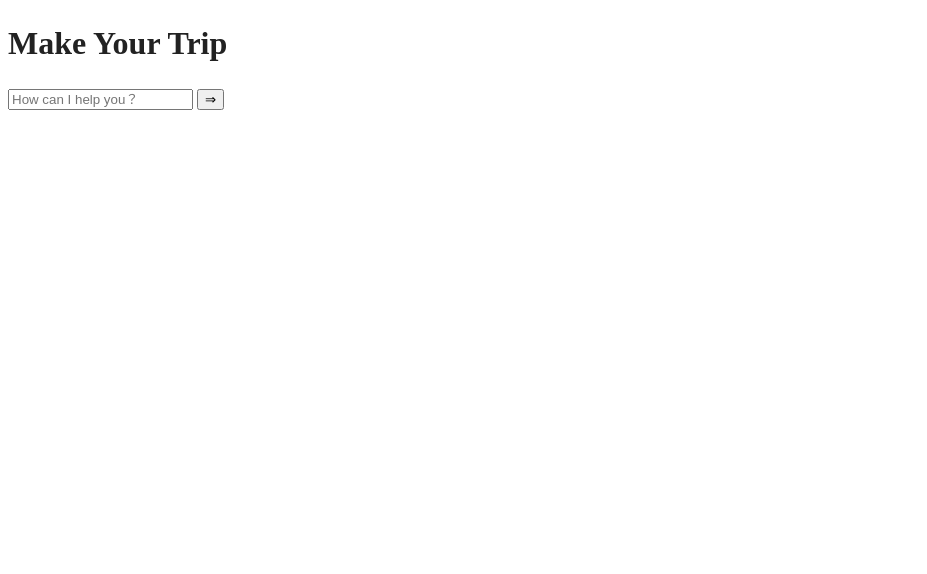
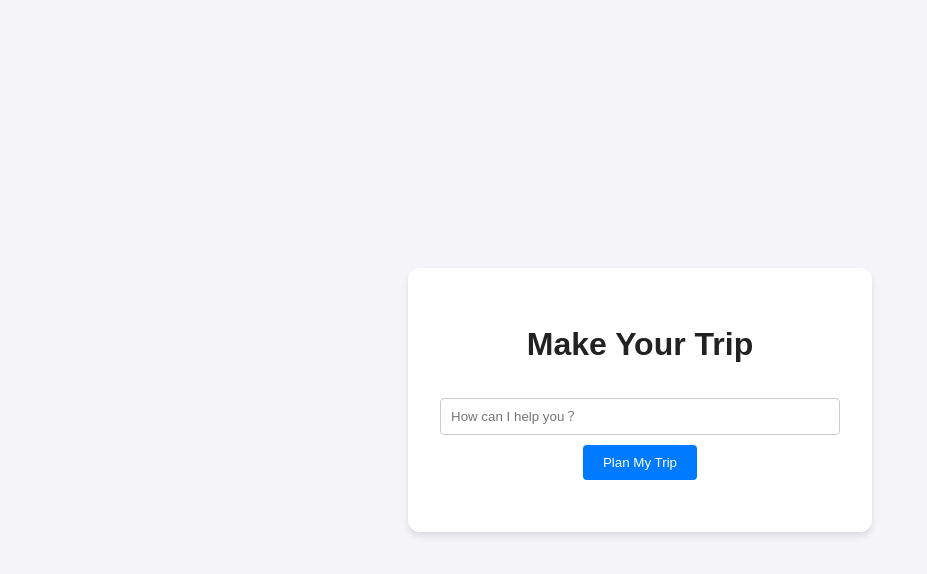
Before and after one commit to harena-222/tripweave, a website built with webpack: page dist/index.html in a window 1280 px wide. Shown: the whole page, without its empty margins (0-927 px from the left). Built offline with nearby package versions, Linux system fonts and the light colour scheme.

Commit message:
fix layout

```diff
--- a/dist/css/style.css
+++ b/dist/css/style.css
@@ -83,6 +83,50 @@ textarea {
 /* ==========================================================================
    Author's custom styles
    ========================================================================== */
+body {
+  margin: 0;
+  min-height: 100vh;
+  display: flex;
+  justify-content: center;
+  align-items: center;
+  background-color: #f4f4f9;
+  font-family: sans-serif;
+}
+
+.container {
+  text-align: center;
+  background: white;
+  padding: 2rem;
+  border-radius: 12px;
+  box-shadow: 0 4px 6px rgba(0, 0, 0, 0.1);
+  width: 90%;
+  max-width: 400px;
+}
+
+input {
+  width: 100%;
+  padding: 10px;
+  margin: 10px 0;
+  border: 1px solid #ccc;
+  border-radius: 4px;
+  box-sizing: border-box;
+  /* Ensures padding doesn't affect width */
+}
+
+button {
+  padding: 10px 20px;
+  background: #007bff;
+  color: white;
+  border: none;
+  border-radius: 4px;
+  cursor: pointer;
+}
+
+#result {
+  margin-top: 20px;
+  text-align: left;
+  /* Keep text aligned to the left for readability */
+}
 
 /* ==========================================================================
    Helper classes
@@ -172,9 +216,9 @@ textarea {
 }
 
 @media print,
-  (-webkit-min-device-pixel-ratio: 1.25),
-  (min-resolution: 1.25dppx),
-  (min-resolution: 120dpi) {
+(-webkit-min-device-pixel-ratio: 1.25),
+(min-resolution: 1.25dppx),
+(min-resolution: 120dpi) {
   /* Style adjustments for high resolution devices */
 }
 
@@ -185,6 +229,7 @@ textarea {
    ========================================================================== */
 
 @media print {
+
   *,
   *::before,
   *::after {
--- a/dist/index.html
+++ b/dist/index.html
@@ -23,13 +23,15 @@
 </head>
 
 <body>
-  <h1>Make Your Trip</h1>
+  <div class="container">
+    <h1>Make Your Trip</h1>
 
-  <input type="text" id="userInput" placeholder="How can I help you？">
-  <button id="sendBtn">⇒</button>
+    <input type="text" id="userInput" placeholder="How can I help you？">
+    <button id="sendBtn">Plan My Trip</button>
 
-  <p id="result"></p>
+    <p id="result"></p>
 
+  </div>
   <script>
     document.getElementById('sendBtn').onclick = async () => {
       const input = document.getElementById('userInput').value;
@@ -64,6 +66,7 @@
         resultElement.innerText = "Sorry, we couldn't connect to the server. Please try again later.";
       }
     };
+
   </script>
 </body>
 
```
